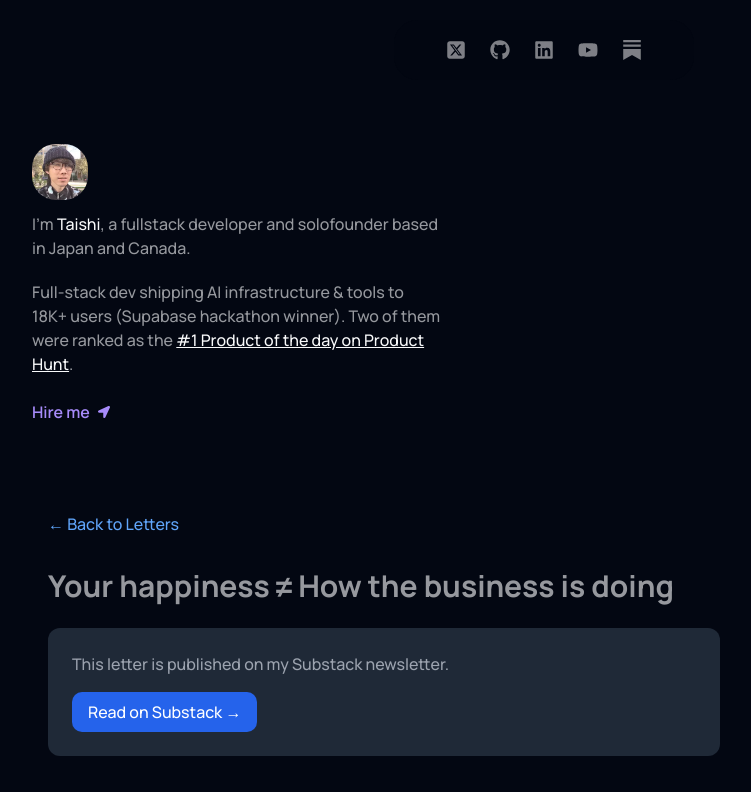
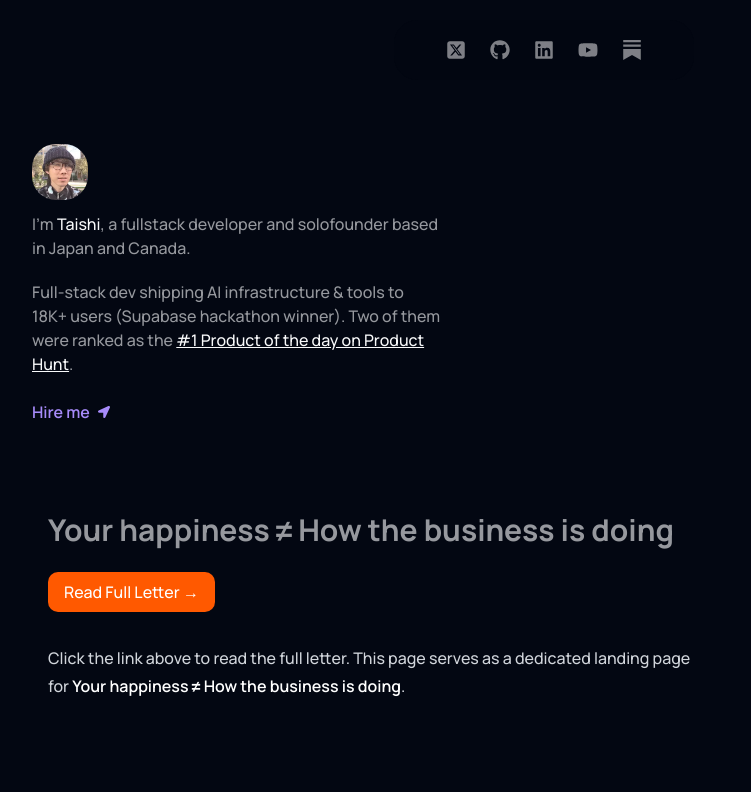
Before and after one commit to taishikato/portfolio-2, a Next.js app: page /letters/your-happiness-how-the-business-is-doing in a window 1280 px wide. Shown: the top 792 px of the page, without its empty margins (96-847 px from the left). Built offline with nearby package versions, Linux system fonts and the light colour scheme.

Commit message:
Refactor LetterPage component: streamline layout by removing unnecessary elements and updating the call-to-action link for improved user experience.

```diff
--- a/src/app/letters/[slug]/page.tsx
+++ b/src/app/letters/[slug]/page.tsx
@@ -22,35 +22,21 @@ export default async function LetterPage({ params }: LetterPageProps) {
 
   return (
     <div className="container mx-auto px-4 py-8">
-      <nav className="mb-8">
-        <Link
-          href="/letters"
-          className="text-blue-600 hover:text-blue-800 dark:text-blue-400 dark:hover:text-blue-300"
-        >
-          ← Back to Letters
-        </Link>
-      </nav>
-
       <div className="max-w-2xl">
         <h1 className="text-3xl font-bold mb-6">{letter.title}</h1>
 
-        <div className="bg-gray-50 dark:bg-gray-800 rounded-lg p-6 mb-8">
-          <p className="text-gray-600 dark:text-gray-400 mb-4">
-            This letter is published on my Substack newsletter.
-          </p>
         <a
           href={letter.url}
           target="_blank"
           rel="noopener noreferrer"
-            className="inline-flex items-center bg-blue-600 text-white px-4 py-2 rounded-md hover:bg-blue-700 transition-colors"
+          className="inline-flex items-center text-white mb-8 px-4 py-2 rounded-md transition-colors hover:opacity-90 bg-[#ff5900]"
         >
-            Read on Substack →
+          Read Full Letter →
         </a>
-        </div>
 
         <div className="prose dark:prose-invert">
           <p>
-            Click the link above to read the full letter on Substack. This page serves as a
+            Click the link above to read the full letter. This page serves as a
             dedicated landing page for <strong>{letter.title}</strong>.
           </p>
         </div>
```
Lines whose indentation alone changed are shown as unchanged.
